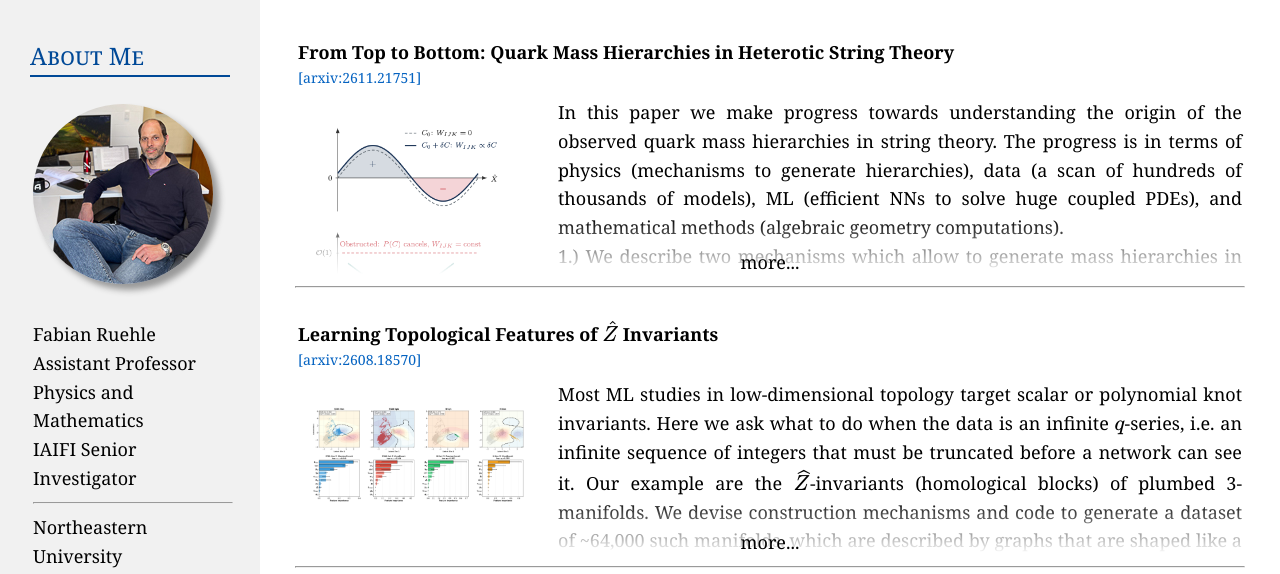
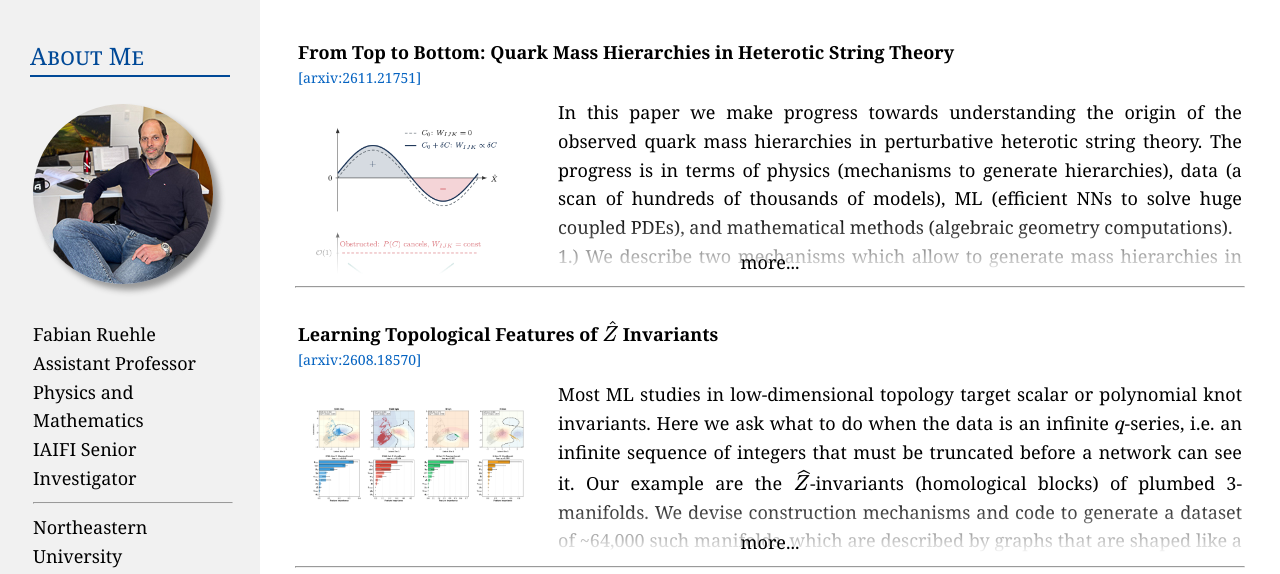
Before and after one commit to ruehlef/ruehlef.github.io, a plain HTML site: page research.html in a window 1280 px wide. Shown: the part 328-902 px from the top of the page. Drawn offline with Linux system fonts and the light colour scheme.

Commit message:
Update research.html

```diff
--- a/research.html
+++ b/research.html
@@ -81,7 +81,7 @@
 			<tr class="newsrow">
 			<td><div class="newsimg"><p><img src="./img/news/2611.21751-1.png" alt="Hierarchy mechansim 1" width=240 /></p><p><img src="./img/news/2611.21751-2.png" alt="Hierarchy mechansim 2" width=240 /></p></div>
 			<p class="newsparagraph">
-				In this paper we make progress towards understanding the origin of the observed quark mass hierarchies in string theory. The progress is in terms of physics (mechanisms to generate hierarchies), data (a scan of hundreds of thousands of models), ML (efficient NNs to solve huge coupled PDEs), and mathematical methods (algebraic geometry computations).<br>
+				In this paper we make progress towards understanding the origin of the observed quark mass hierarchies in perturbative heterotic string theory. The progress is in terms of physics (mechanisms to generate hierarchies), data (a scan of hundreds of thousands of models), ML (efficient NNs to solve huge coupled PDEs), and mathematical methods (algebraic geometry computations).<br>
 				1.) We describe two mechanisms which allow to generate mass hierarchies in the standard model (see Figure). They work at tree level, one keeps the CY completely smooth, and they can generate any hierarchy one likes (so in particular the observed one) while keeping the supergravity approximation and hence full computational control in the EFT.<br>
 				2.) To illustrate the mechanism across all up-quark masses in heterotic string theory, we scan the catalog of all line bundle models constructed so far, together with all their GUT breakings (hundreds of thousands of possibilities). A single model has a full-rank up-type Yukawa matrix, which we then study in detail.<br>
 				3.) The CY in this model lives at codimension 5 and has h11=6, so we develop code that deals with this efficiently. NNs solve a set of order 10 coupled PDEs, and some NNs have thousands of outputs. Nevertheless, we optimize the code to run end-to-end in 90 minutes.<br>
```
